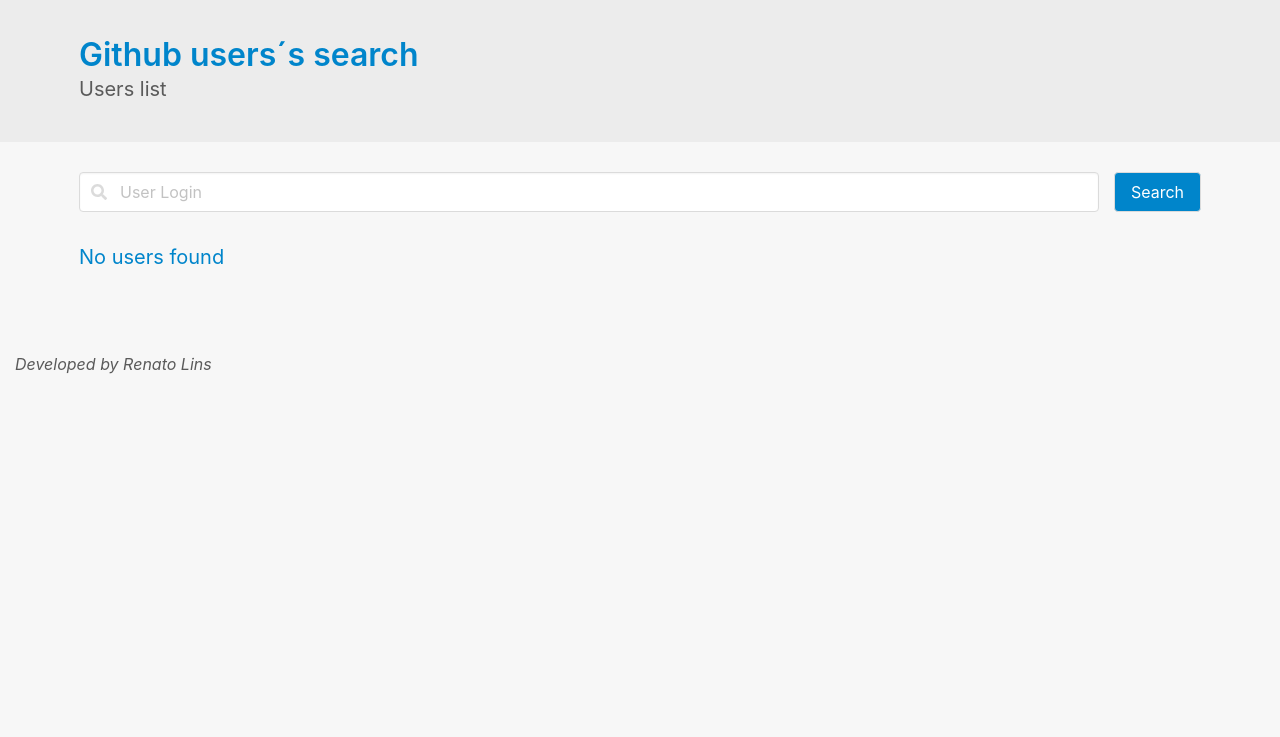
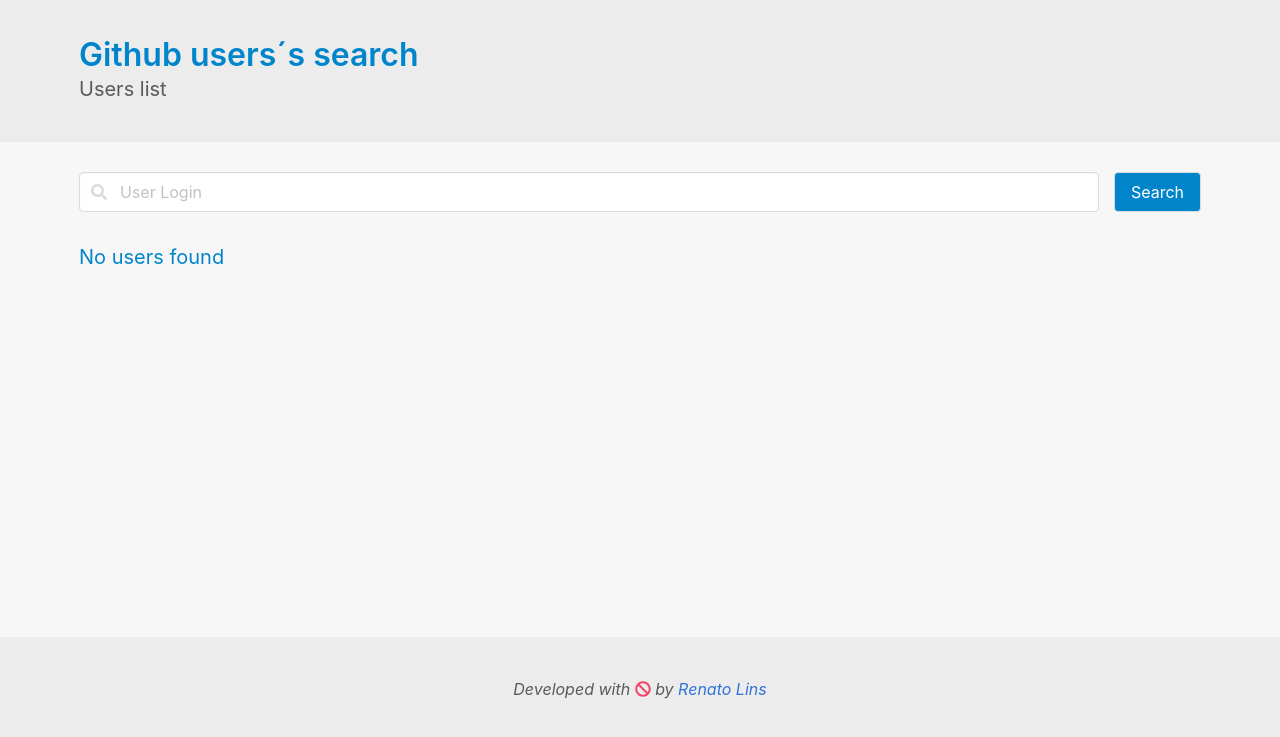
Before and after one commit to renatolinsdigital/vanilla-js-spa, a plain HTML site: page index.html in a window 1280 px wide. Shown: the part 59-796 px from the top of the page. Drawn offline with Linux system fonts and the light colour scheme; no server answers.

Commit message:
updates footer

```diff
--- a/css/app-styles.css
+++ b/css/app-styles.css
@@ -8,6 +8,9 @@ html,
 body {
   background-color: var(--ice-gray);
   color: var(--neutral-gray);
+  min-height: 100vh;
+  display: flex;
+  flex-direction: column;
 }
 
 /* Header */
@@ -93,14 +96,22 @@ header.app-header {
 
 footer {
   font-style: italic;
-  padding: 40px 15px;
-  display: flex;
-  width: 100%;
-  max-width: 1334px;
-  margin: 0 auto;
+  justify-content: center;
+  padding: 40px 0;
+  margin-top: auto;
+  background-color: var(--light-gray);
+}
+
+.footer-text {
+  text-align: center;
+}
+
+.footer-text svg {
+  fill: var(--brand-primary-dark);
 }
 
 /* Responsive */
+
 @media (max-width: 980px) {
   .cards-container {
     grid-template-columns: 1fr 1fr;
@@ -128,6 +139,7 @@ span {
 }
 
 /* Scroll bars */
+
 ::-webkit-scrollbar {
   width: 8px;
   height: 8px;
--- a/index.html
+++ b/index.html
@@ -87,7 +87,19 @@
 
       <div class="container app-container" id="app-root"></div>
     </main>
-    <footer>Developed by Renato Lins</footer>
+    <footer>
+      <div class="container">
+        <p class="footer-text">
+          Developed with <i class="fas fa-ban has-text-danger"></i> by
+          <a
+            href="https://www.linkedin.com/in/renatolinsdigital"
+            alt="Renato Lins Linkedin"
+            target="_blank"
+            >Renato Lins</a
+          >
+        </p>
+      </div>
+    </footer>
     <script
       defer
       src="https://use.fontawesome.com/releases/v5.14.0/js/all.js"
```
